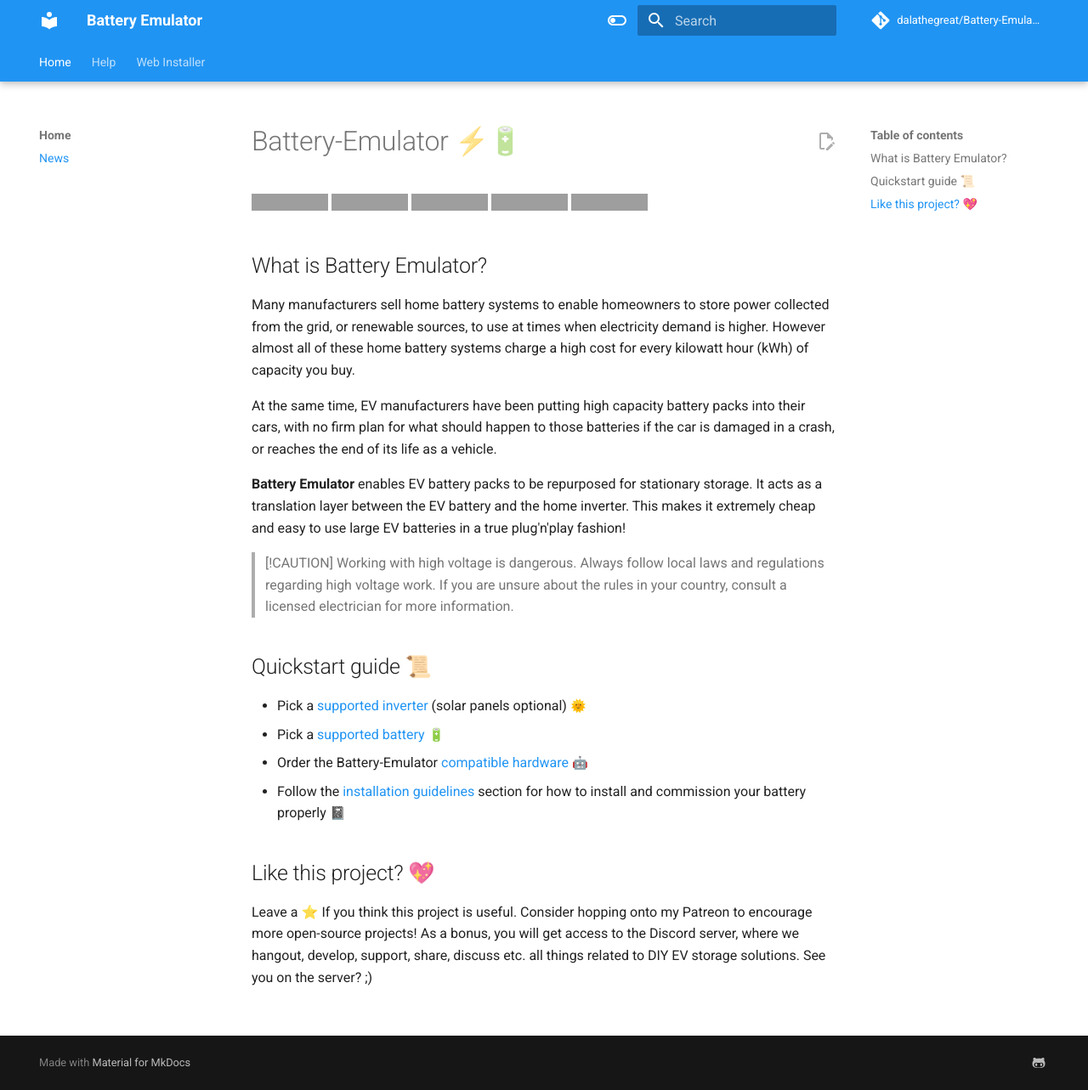
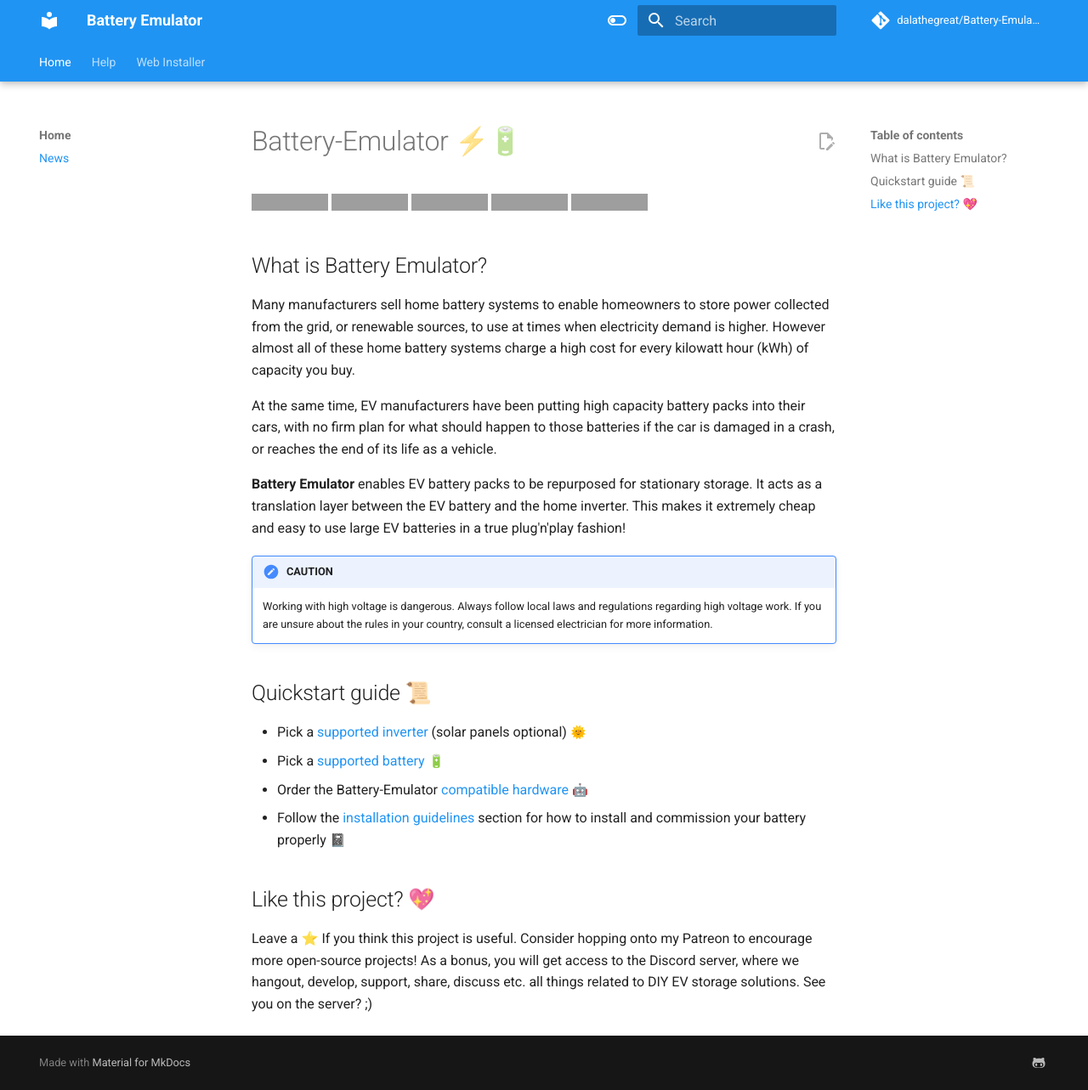
Before and after one commit to nagyrobi/Battery-Emulator-Docs, an MkDocs documentation site: the page built from docs/index.md, in a window 1280 px wide and 1283 px high. Shown: the whole window at 85% size. Built offline with MkDocs 1.6.1 and Material for MkDocs 9.7.7, drawn with Linux system fonts in a browser that asks for light colours; emoji names are drawn with the system emoji font; comment, search, counter and statistics services are not loaded; part of the change alters nothing that is shown; grey boxes are pictures that could not be loaded.

```diff
--- a/docs/index.md
+++ b/docs/index.md
@@ -13,8 +13,8 @@ At the same time, EV manufacturers have been putting high capacity battery packs
 
 **Battery Emulator** enables EV battery packs to be repurposed for stationary storage. It acts as a translation layer between the EV battery and the home inverter. This makes it extremely cheap and easy to use large EV batteries in a true plug'n'play fashion!
 
-> [!CAUTION]
-> Working with high voltage is dangerous. Always follow local laws and regulations regarding high voltage work. If you are unsure about the rules in your country, consult a licensed electrician for more information.
+!!! note "CAUTION"
+    Working with high voltage is dangerous. Always follow local laws and regulations regarding high voltage work. If you are unsure about the rules in your country, consult a licensed electrician for more information.
 
 ## Quickstart guide 📜
 - Pick a [supported inverter](https://github.com/dalathegreat/Battery-Emulator/wiki#supported-inverters-list) (solar panels optional) :sun_with_face:
```
